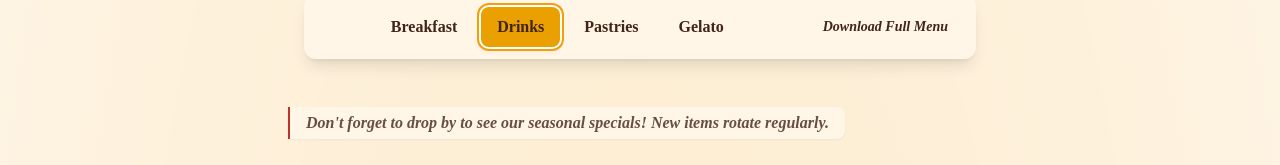
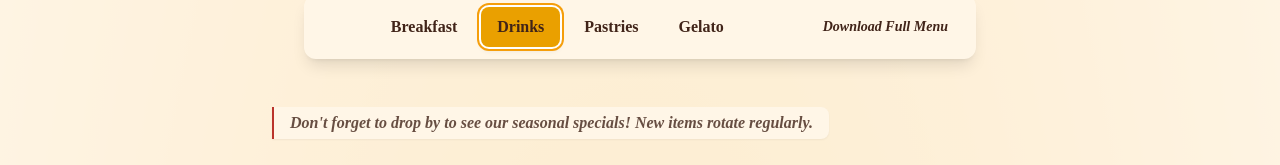
Before and after one commit to RosarioManny/Nomad-Cafe, a React (Vite) app: page /menu in a window 1280 px wide. Both pictures are taken after a click on the tab "Drinks". Shown: the part 637-802 px from the top of the page. Built offline with nearby package versions, Linux system fonts and the light colour scheme.

Commit message:
Repetative Gelato notice, Fixed some notice banners position

```diff
--- a/src/components/Menu/submenu/MenuBeverages.jsx
+++ b/src/components/Menu/submenu/MenuBeverages.jsx
@@ -28,7 +28,7 @@ export const MenuBeverages = () => {
         aria-labelledby="beverages-heading"
         role="region"
       >
-        <div className="w-full max-w-3xl mx-auto px-4 mb-6">
+        <div className="max-w-3xl mb-6">
           <p className="
             text-espresso/80 italic
             mt-4 px-4 py-1 shadow-sm
--- a/src/components/Menu/submenu/MenuGelatos.jsx
+++ b/src/components/Menu/submenu/MenuGelatos.jsx
@@ -155,14 +155,14 @@ export const MenuGelatos = () => {
           <p
             className="
               text-espresso/80 italic
-              mt-4 mx-3 px-4 py-1 shadow-sm
+              mt-4  px-4 py-1 shadow-sm
               w-fit
               bg-oatmilk
               border-l-espresso border-l-2
               rounded-r-lg "
             aria-label="Flavor rotation information"
           >
-            Flavors rotate weekly - ask about today's selections! <br />
+
             (v) = Vegan | * = Permenant
           </p>
 
```
